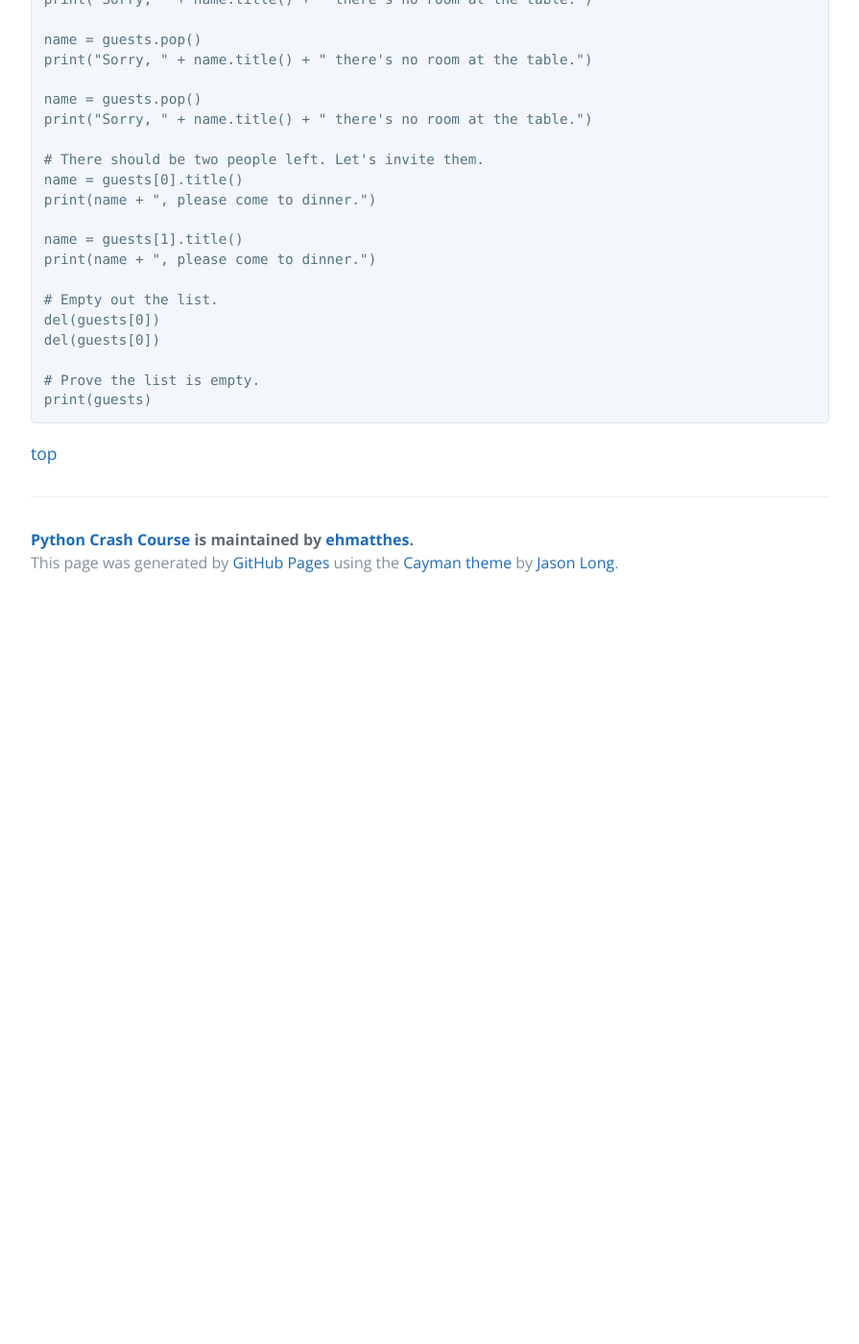
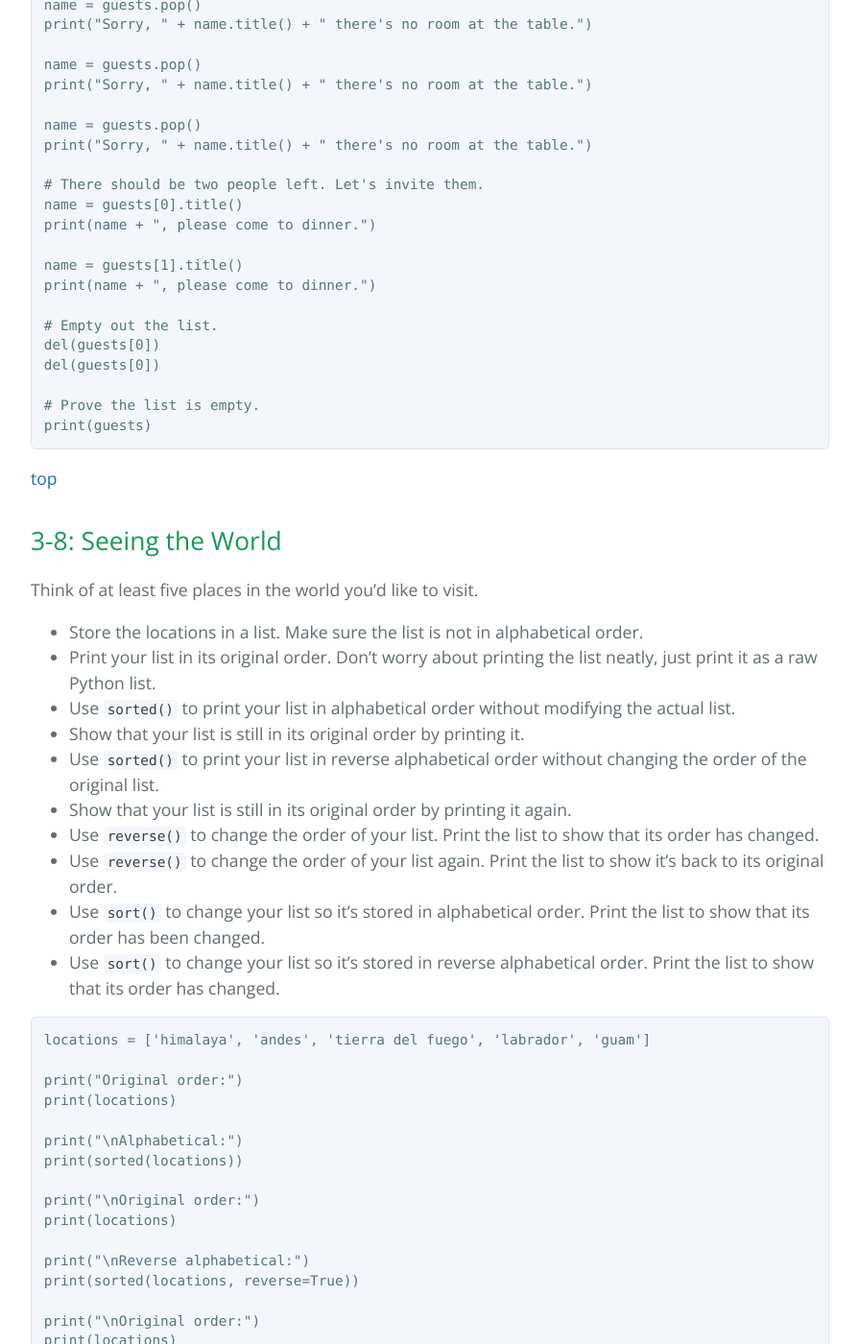
Before and after one commit to ehmatthes/pcc, a Jekyll site: the page built from solutions/chapter_3.md, in a window 1280 px wide and 1400 px high, scrolled down 5854 px. Shown: the whole window at 96% size, without its empty margins (192-1087 px from the left). Built offline with Jekyll 4.4.1, drawn with Linux system fonts in a browser that asks for light colours; before the commit the page ends 6484 px from its top, so only the background shows below that; some of the changed text lies outside the part shown.

Commit message:
Finished 3-8.

````diff
--- a/solutions/chapter_3.md
+++ b/solutions/chapter_3.md
@@ -9,6 +9,7 @@ title: Solutions - Chapter 3
 - [3-5: Changing Guest List](#changing-guest-list)
 - [3-6: More Guests](#more-guests)
 - [3-7: Shrinking Guest List](#shrinking-guest-list)
+- [3-8: Seeing the World](#seeing-the-world)
 
 Back to [solutions](README.html).
 
@@ -266,3 +267,56 @@ print(guests)
 ```
 
 [top](#)
+
+3-8: Seeing the World
+---
+
+Think of at least five places in the world you'd like to visit.
+
+- Store the locations in a list. Make sure the list is not in alphabetical order.
+- Print your list in its original order. Don't worry about printing the list neatly, just print it as a raw Python list.
+- Use `sorted()` to print your list in alphabetical order without modifying the actual list.
+- Show that your list is still in its original order by printing it.
+- Use `sorted()` to print your list in reverse alphabetical order without changing the order of the original list.
+- Show that your list is still in its original order by printing it again.
+- Use `reverse()` to change the order of your list. Print the list to show that its order has changed.
+- Use `reverse()` to change the order of your list again. Print the list to show it's back to its original order.
+- Use `sort()` to change your list so it's stored in alphabetical order. Print the list to show that its order has been changed.
+- Use `sort()` to change your list so it's stored in reverse alphabetical order. Print the list to show that its order has changed.
+
+```
+locations = ['himalaya', 'andes', 'tierra del fuego', 'labrador', 'guam']
+
+print("Original order:")
+print(locations)
+
+print("\nAlphabetical:")
+print(sorted(locations))
+
+print("\nOriginal order:")
+print(locations)
+
+print("\nReverse alphabetical:")
+print(sorted(locations, reverse=True))
+
+print("\nOriginal order:")
+print(locations)
+
+print("\nReversed:")
+locations.reverse()
+print(locations)
+
+print("\nOriginal order:")
+locations.reverse()
+print(locations)
+
+print("\nAlphabetical")
+locations.sort()
+print(locations)
+
+print("\nReverse alphabetical")
+locations.sort(reverse=True)
+print(locations)
+```
+
+[top](#)
````
